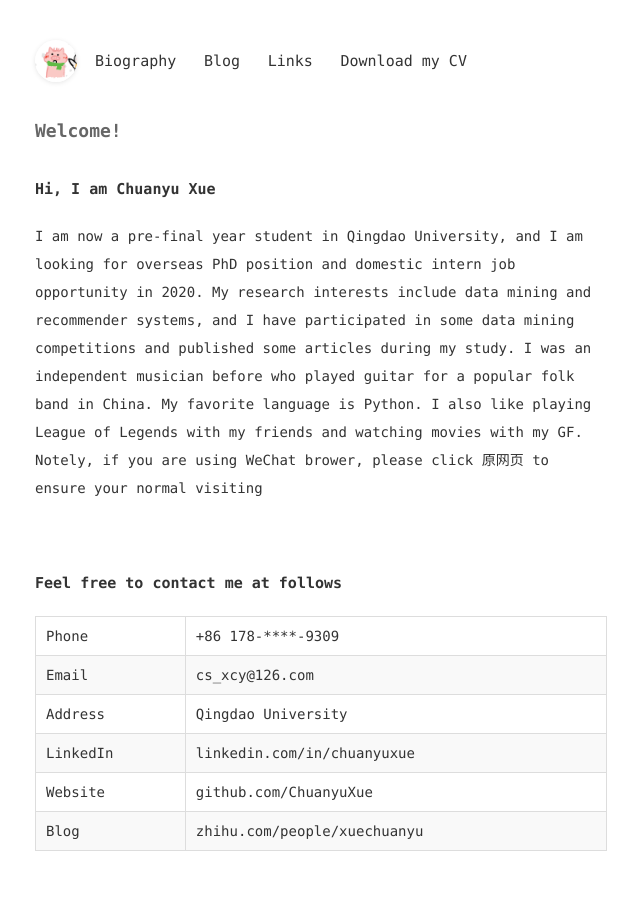
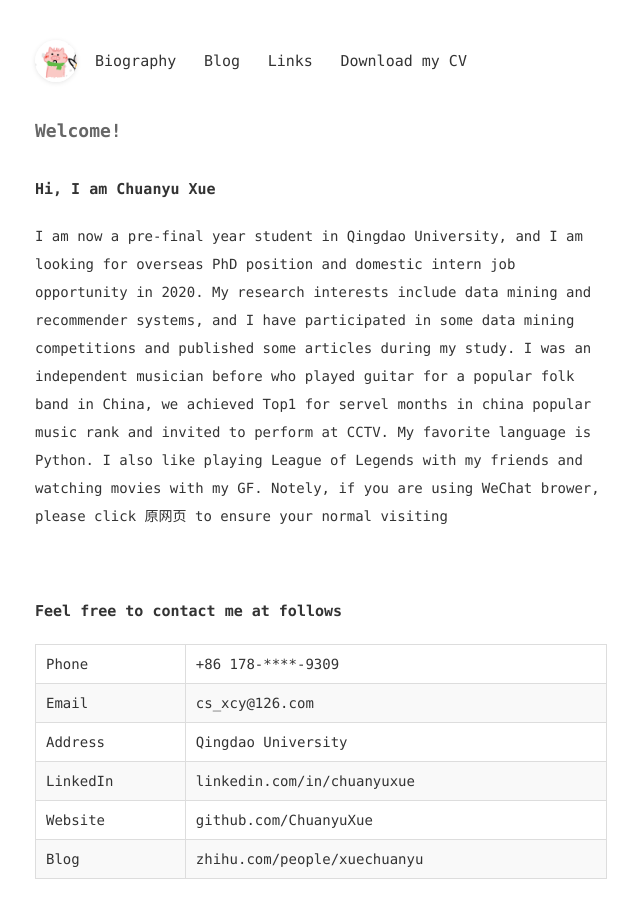
Before and after one commit to ChuanyuXue/profile, a Jekyll site: the page built from index.html, in a window 1280 px wide and 900 px high. Shown: the whole window, without its empty margins (319-959 px from the left). Built offline with Jekyll 4.4.1, drawn with Linux system fonts in a browser that asks for light colours.

Commit message:
Update index.html

```diff
--- a/index.html
+++ b/index.html
@@ -8,7 +8,7 @@
 	Hi, I am Chuanyu Xue
 </h3>
 <p>
-	I am now a pre-final year student in Qingdao University, and I am looking for&nbsp;<span>overseas</span> PhD position and domestic&nbsp;intern job opportunity in 2020. My research interests include data mining and recommender systems, and I have participated in some data mining competitions and published some articles during my study. I was an independent musician before who played guitar for a popular folk band in China. My favorite language is Python. I also like playing League of Legends with my friends and watching movies with my GF.  Notely, if you are using WeChat brower, please click 原网页 to ensure your normal visiting&nbsp;
+	I am now a pre-final year student in Qingdao University, and I am looking for&nbsp;<span>overseas</span> PhD position and domestic&nbsp;intern job opportunity in 2020. My research interests include data mining and recommender systems, and I have participated in some data mining competitions and published some articles during my study. I was an independent musician before who played guitar for a popular folk band in China, we achieved Top1 for servel months in china popular music rank and invited to perform at CCTV. My favorite language is Python. I also like playing League of Legends with my friends and watching movies with my GF.  Notely, if you are using WeChat brower, please click 原网页 to ensure your normal visiting&nbsp;
 </p>
 <h3>
 	<br />
```
